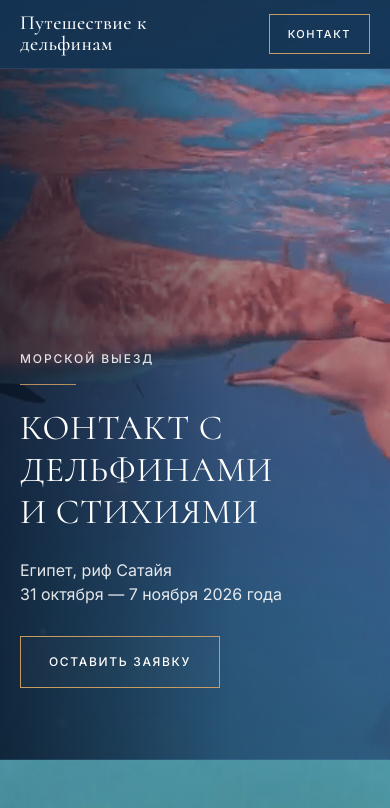
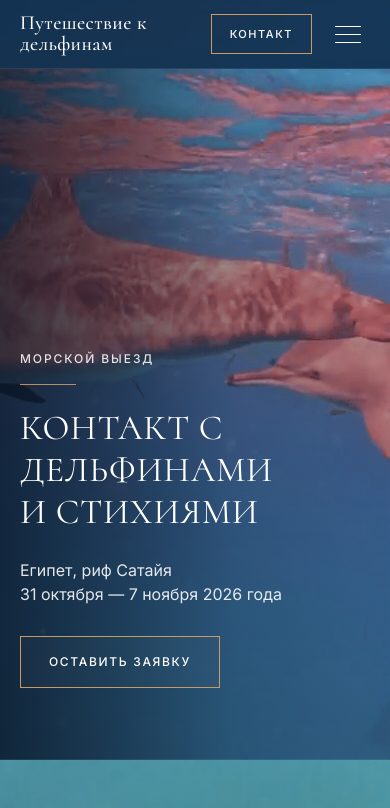
Before and after one commit to DariaKott/dolphins-website, a Next.js app: page / in a window 390 px wide. Shown: the top 808 px of the page. Built offline with nearby package versions, Linux system fonts and the light colour scheme.

Commit message:
add burger-menu

```diff
--- a/src/components/Header/Header.module.scss
+++ b/src/components/Header/Header.module.scss
@@ -51,6 +51,12 @@
   }
 }
 
+.actions {
+  display: flex;
+  align-items: center;
+  gap: 14px;
+}
+
 .cta {
   display: inline-flex;
   min-height: 44px;
@@ -74,6 +80,70 @@
   }
 }
 
+.burger {
+  display: none;
+  width: 44px;
+  height: 44px;
+  flex-direction: column;
+  align-items: center;
+  justify-content: center;
+  gap: 7px;
+  border: 0;
+  padding: 0;
+  background: transparent;
+  cursor: pointer;
+
+  span {
+    display: block;
+    width: 26px;
+    height: 1px;
+    background: #ffffff;
+    transition:
+      opacity 180ms ease,
+      transform 180ms ease;
+  }
+}
+
+.burgerOpen {
+  span:first-child {
+    transform: translateY(8px) rotate(45deg);
+  }
+
+  span:nth-child(2) {
+    opacity: 0;
+  }
+
+  span:last-child {
+    transform: translateY(-8px) rotate(-45deg);
+  }
+}
+
+.mobileMenu {
+  position: absolute;
+  top: 100%;
+  left: 0;
+  display: none;
+  width: 100%;
+  flex-direction: column;
+  gap: 18px;
+  border-top: 1px solid rgba(255, 255, 255, 0.08);
+  border-bottom: 1px solid rgba(255, 255, 255, 0.08);
+  padding: 24px var(--container-padding) 28px;
+  background: rgba(8, 30, 48, 0.92);
+  backdrop-filter: blur(18px);
+  -webkit-backdrop-filter: blur(18px);
+}
+
+.mobileMenu a {
+  padding: 10px 0;
+  color: rgba(255, 255, 255, 0.86);
+  font-family: var(--font-body), sans-serif;
+  font-size: 13px;
+  font-weight: 500;
+  letter-spacing: 0.14em;
+  text-transform: uppercase;
+}
+
 @media (max-width: 900px) {
   .inner {
     min-height: 68px;
@@ -81,6 +151,14 @@
 
   .nav {
     display: none;
+  }
+
+  .burger {
+    display: flex;
+  }
+
+  .mobileMenuOpen {
+    display: flex;
   }
 }
 
--- a/src/components/Header/Header.tsx
+++ b/src/components/Header/Header.tsx
@@ -1,13 +1,23 @@
+"use client";
+
+import { useState } from "react";
+
 import styles from "./Header.module.scss";
 
 const navItems = [
-  { label: "О программе", href: "#method" },
+  { label: "О программе", href: "#about" },
   { label: "Лагуна Сатайя", href: "#location" },
   { label: "Яхта ATLANTY", href: "#yacht" },
   { label: "Даты и стоимость", href: "#pricing" },
 ];
 
 export const Header = () => {
+  const [isMenuOpen, setIsMenuOpen] = useState(false);
+
+  const closeMenu = () => {
+    setIsMenuOpen(false);
+  };
+
   return (
     <header className={styles.header}>
       <div className={`${styles.inner} container`}>
@@ -27,10 +37,35 @@ export const Header = () => {
           ))}
         </nav>
 
-        <a className={styles.cta} href="#contact">
-          Контакт
-        </a>
+        <div className={styles.actions}>
+          <a className={styles.cta} href="#contact" onClick={closeMenu}>
+            Контакт
+          </a>
+          <button
+            className={`${styles.burger} ${isMenuOpen ? styles.burgerOpen : ""}`}
+            type="button"
+            aria-label="Открыть меню"
+            aria-expanded={isMenuOpen}
+            aria-controls="mobile-menu"
+            onClick={() => setIsMenuOpen((current) => !current)}
+          >
+            <span />
+            <span />
+            <span />
+          </button>
+        </div>
       </div>
+      <nav
+        className={`${styles.mobileMenu} ${isMenuOpen ? styles.mobileMenuOpen : ""}`}
+        id="mobile-menu"
+        aria-label="Мобильная навигация"
+      >
+        {navItems.map((item) => (
+          <a key={item.href} href={item.href} onClick={closeMenu}>
+            {item.label}
+          </a>
+        ))}
+      </nav>
     </header>
   );
 };
```
